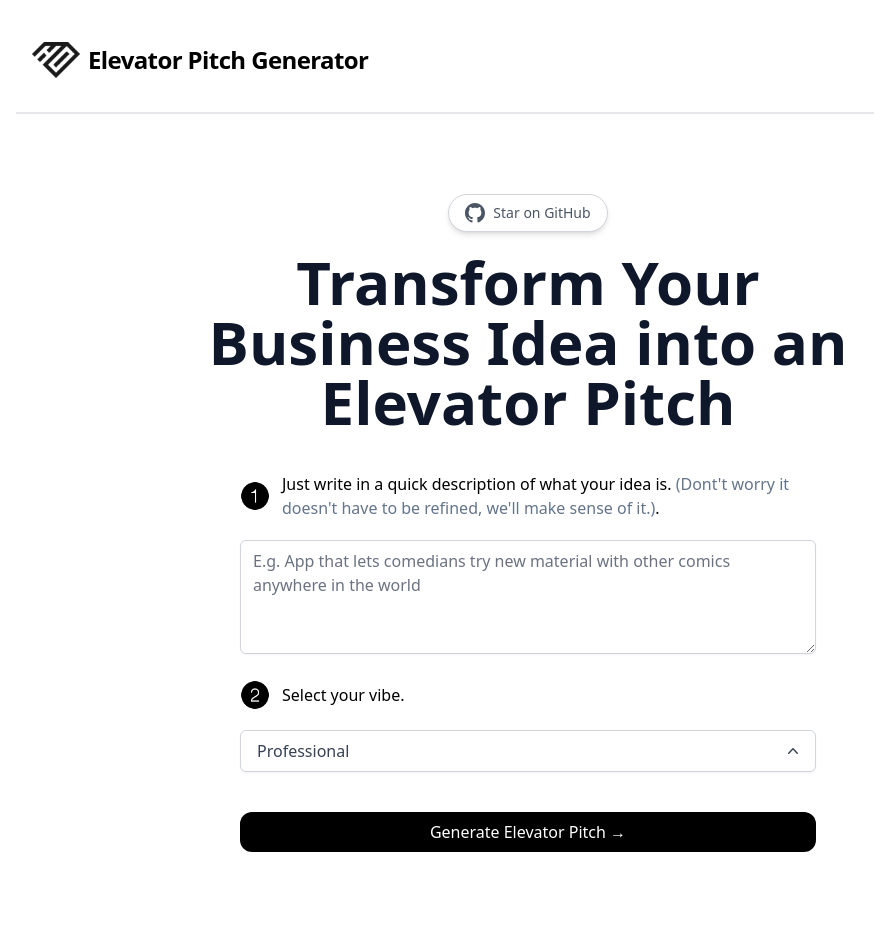
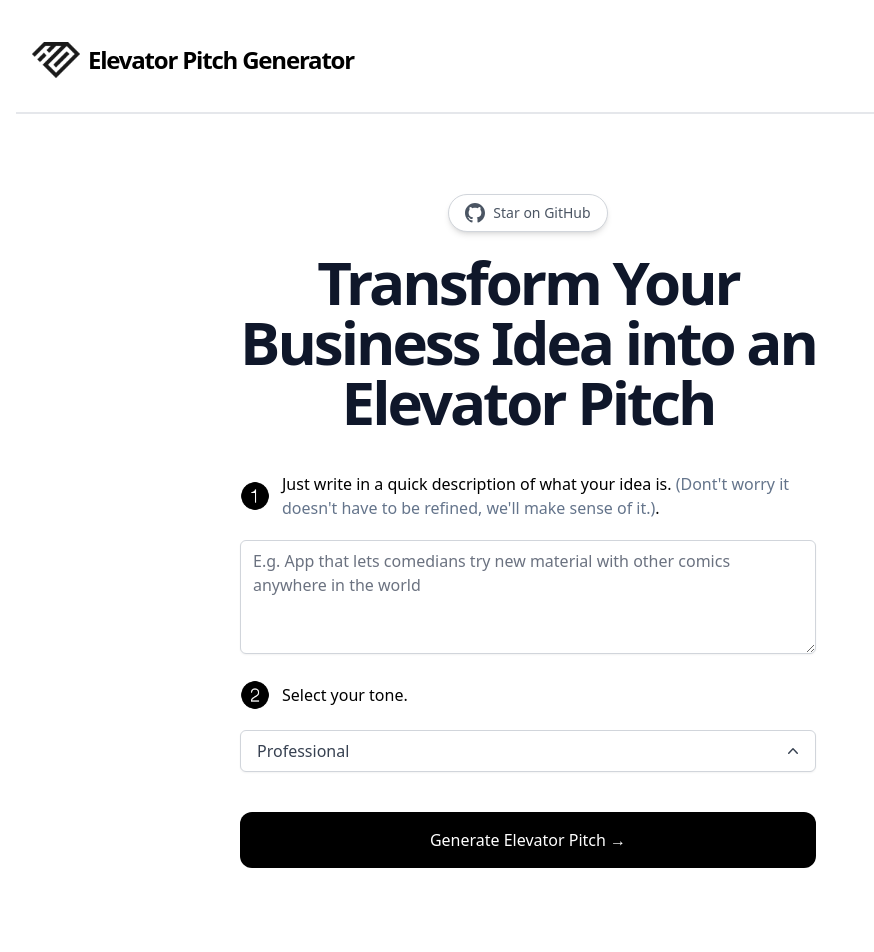
Before and after one commit to therealroomio/ai-bio, a Next.js app: page / in a window 1280 px wide. Shown: the top 952 px of the page, without its empty margins (112-986 px from the left). Built offline with nearby package versions, Linux system fonts and the light colour scheme.

Commit message:
updates algo

```diff
--- a/components/Header.tsx
+++ b/components/Header.tsx
@@ -12,7 +12,7 @@ export default function Header() {
           width={32}
           height={32}
         />
-        <h1 className="sm:text-2xl text-1xl font-bold ml-2 tracking-tight my-auto">
+        <h1 className="sm:text-2xl text-1xl font-bold ml-2 tracking-tighter my-auto">
           Elevator Pitch Generator
         </h1>
       </Link>
--- a/pages/_document.tsx
+++ b/pages/_document.tsx
@@ -10,7 +10,7 @@ class MyDocument extends Document {
             name="description"
             content="Generate an elevator pitch in seconds."
           />
-          <meta property="og:site_name" content="twitterbio.com" />
+          <meta property="og:site_name" content="roomikh.com" />
           <meta
             property="og:description"
             content="Generate an elevator pitch in seconds."
@@ -22,8 +22,14 @@ class MyDocument extends Document {
             name="twitter:description"
             content="Generate an elevator pitch in seconds."
           />
-          <meta property="og:image" content="/public/og-image.png" />
-          <meta name="twitter:image" content="/public/og-image.png" />
+          <meta
+            property="og:image"
+            content="https://elevatorpitch.roomikh.com/og-image.png"
+          />
+          <meta
+            name="twitter:image"
+            content="https://elevatorpitch.roomikh.com/og-image.png"
+          />
         </Head>
         <body>
           <Main />
--- a/pages/index.tsx
+++ b/pages/index.tsx
@@ -23,12 +23,12 @@ const Home: NextPage = () => {
     }
   };
 
-  const prompt = `Generate 2 ${vibe}, concise, persuasive, and memorable elevator pitches with no hashtags and clearly labeled "1." and "2.". The first for my end users, and the second for potential investors.${
+  const prompt = `Generate 2 ${vibe} memorable elevator pitches with no hashtags and clearly labeled "1." and "2.". The generated elevator pitches should also be written in the same tone as the top 10 most succssfull startup elevator pitches such as airbnb, uber, and twitter. ${
     vibe === "Funny"
       ? "Make sure there is a joke in there and it's a little ridiculous."
       : null
   }
-      Make sure both generated pitches do not start with a question, and base them on this context: ${bio}${
+      Make sure the first pitch is aimed towards end users, and the second pitch is for an investor that should have a clear and catchy description of what the context is and reason to invest. Both pitches have to be based on this context: ${bio}${
     bio.slice(-1) === "." ? "" : "."
   }`;
 
@@ -73,7 +73,7 @@ const Home: NextPage = () => {
   return (
     <div className="flex max-w-5xl mx-auto flex-col items-center justify-center py-2 min-h-screen">
       <Head>
-        <title>Elevator Pitch Generator - MintoCrypto</title>
+        <title>Elevator Pitch Generator - MintoCrypto | Hard Digital</title>
         <link rel="icon" href="/favicon.ico" />
       </Head>
 
@@ -88,7 +88,7 @@ const Home: NextPage = () => {
           <Github />
           <p>Star on GitHub</p>
         </a>
-        <h1 className="sm:text-6xl text-4xl max-w-[708px] font-bold text-slate-900">
+        <h1 className="sm:text-6xl text-4xl max-w-[650px] font-bold text-slate-900 tracking-tighter">
           Transform Your Business Idea into an Elevator Pitch{" "}
         </h1>
         <div className="max-w-xl w-full">
@@ -120,7 +120,7 @@ const Home: NextPage = () => {
           />
           <div className="flex mb-5 items-center space-x-3">
             <Image src="/2-black.png" width={30} height={30} alt="1 icon" />
-            <p className="text-left font-medium">Select your vibe.</p>
+            <p className="text-left font-medium">Select your tone.</p>
           </div>
           <div className="block">
             <DropDown vibe={vibe} setVibe={(newVibe) => setVibe(newVibe)} />
@@ -128,7 +128,7 @@ const Home: NextPage = () => {
 
           {!loading && (
             <button
-              className="bg-black rounded-xl text-white font-medium px-4 py-2 sm:mt-10 mt-8 hover:bg-black/80 w-full"
+              className="bg-black rounded-xl text-white font-medium px-4 py-4 sm:mt-10 mt-8 hover:bg-black/80 w-full"
               onClick={(e) => generateBio(e)}
             >
               Generate Elevator Pitch &rarr;
@@ -136,7 +136,7 @@ const Home: NextPage = () => {
           )}
           {loading && (
             <button
-              className="bg-black rounded-xl text-white font-medium px-4 py-2 sm:mt-10 mt-8 hover:bg-black/80 w-full"
+              className="bg-black rounded-xl text-white font-medium px-4 py-4 sm:mt-10 mt-8 hover:bg-black/80 w-full"
               disabled
             >
               <LoadingDots color="white" style="large" />
@@ -157,7 +157,7 @@ const Home: NextPage = () => {
                   className="sm:text-4xl text-3xl font-bold text-slate-900 mx-auto"
                   ref={bioRef}
                 >
-                  Your generated bios
+                  Your Pitches
                 </h2>
               </div>
               <div className="space-y-8 flex flex-col items-center justify-center max-w-xl mx-auto">
```
